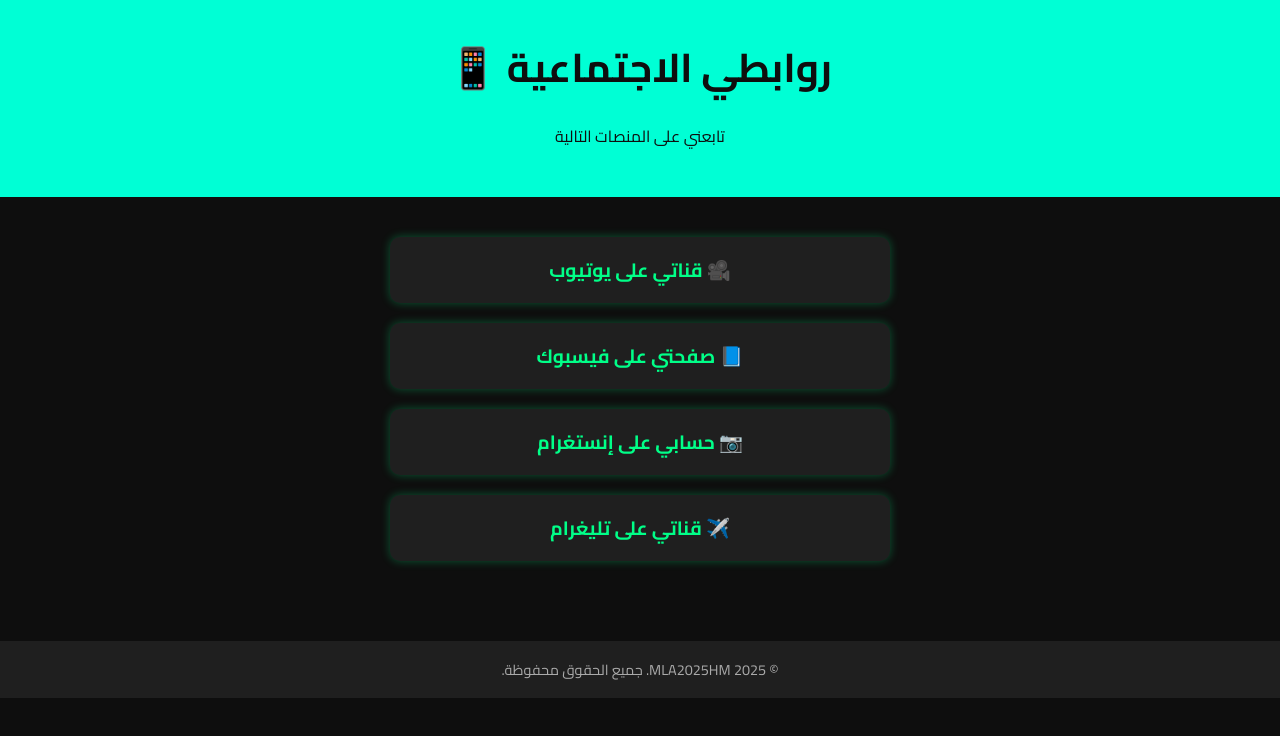
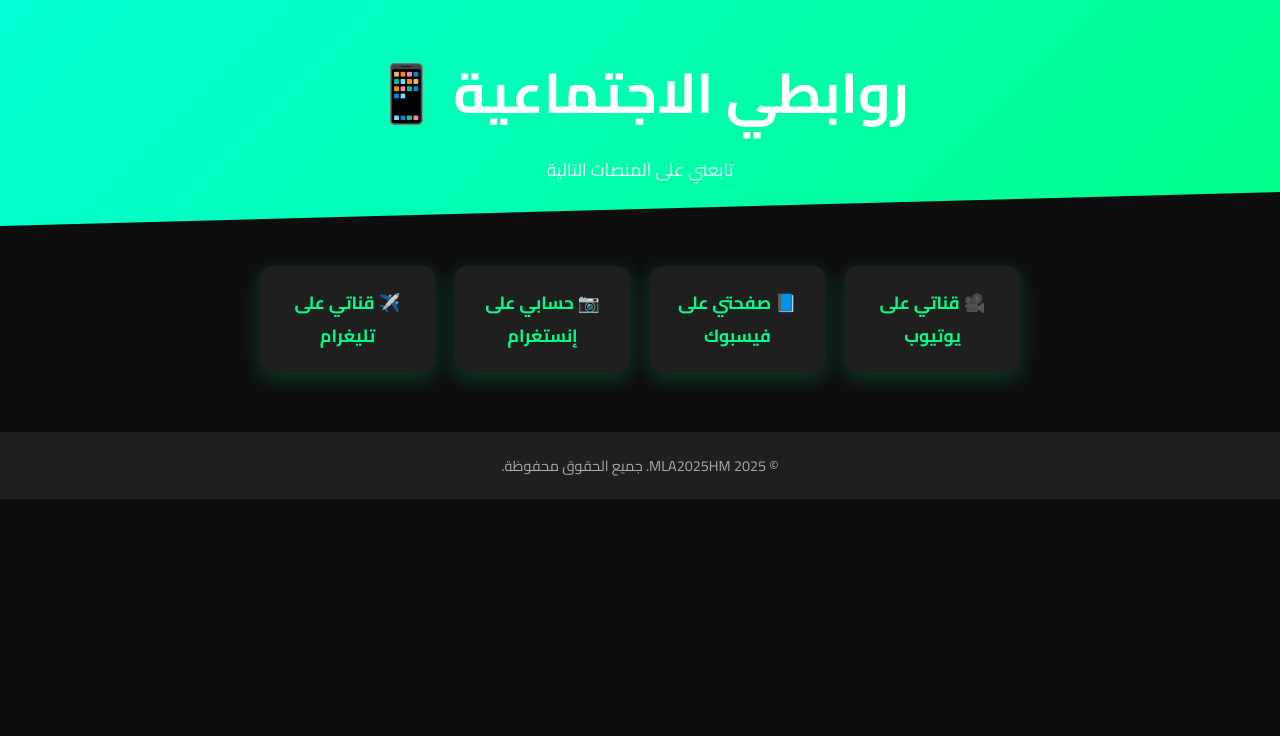
Before and after one commit to romojask/Links-hm, a plain HTML site: page index.html in a window 1280 px wide. Drawn offline with Linux system fonts and the light colour scheme.

Commit message:
Update index.html

```diff
--- a/index.html
+++ b/index.html
@@ -1,71 +1,174 @@
-<!DOCTYPE html><html lang="ar" dir="rtl">
+<!DOCTYPE html>
+<html lang="ar" dir="rtl">
 <head>
   <meta charset="UTF-8">
   <title>روابط MLA2025HM</title>
   <meta name="viewport" content="width=device-width, initial-scale=1">
+
+  <!-- Google Font -->
   <link href="https://fonts.googleapis.com/css2?family=Cairo:wght@400;700&display=swap" rel="stylesheet">
+
   <style>
-    body {
+    /* ========== Variables ========== */
+    :root {
+      --main-bg: #0e0e0e;
+      --accent: #00ffd5;
+      --accent-light: #00ff88;
+      --card-bg: #1f1f1f;
+      --text-light: #ffffff;
+      --text-muted: #aaa;
+      --transition: 0.3s ease-out;
+    }
+
+    /* ========== Global Reset ========== */
+    * {
       margin: 0;
       padding: 0;
-      background-color: #0e0e0e;
-      color: #ffffff;
-      font-family: 'Cairo', sans-serif;
-      text-align: center;
-    }header {
-  background-color: #00ffd5;
-  color: #0e0e0e;
-  padding: 30px 10px;
+      box-sizing: border-box;
     }
 
-h1 {
-  font-size: 2.5em;
-  margin: 0;
+    html, body {
+      height: 100%;
+      font-family: 'Cairo', sans-serif;
+      background: var(--main-bg);
+      color: var(--text-light);
+      text-align: center;
+      overflow-x: hidden;
+      animation: fadeIn 0.8s var(--transition) both;
     }
 
+    @keyframes fadeIn {
+      from { opacity: 0; transform: translateY(20px); }
+      to   { opacity: 1; transform: translateY(0); }
+    }
+
+    /* ========== Header ========== */
+    header {
+      position: relative;
+      padding: 40px 20px;
+      background: linear-gradient(135deg, var(--accent), var(--accent-light));
+      clip-path: polygon(0 0, 100% 0, 100% 85%, 0 100%);
+    }
+
+    header h1 {
+      font-size: 2.8rem;
+      margin-bottom: 8px;
+    }
+
+    header p {
+      font-size: 1rem;
+      opacity: 0.9;
+    }
+
+    /* ========== Links Section ========== */
     .links-container {
-  padding: 40px 20px;
-  display: flex;
-  flex-direction: column;
+      display: grid;
+      grid-template-columns: 1fr;
       gap: 20px;
-  max-width: 500px;
-  margin: 0 auto;
+      max-width: 800px;
+      margin: 40px auto;
+      padding: 0 20px;
     }
 
     .link-box {
-  background-color: #1f1f1f;
-  border-radius: 10px;
-  padding: 15px;
-  box-shadow: 0 0 10px rgba(0, 255, 136, 0.3);
-  transition: transform 0.3s;
+      position: relative;
+      background: var(--card-bg);
+      border-radius: 12px;
+      overflow: hidden;
+      box-shadow: 0 6px 20px rgba(0, 255, 136, 0.2);
+      transition: transform var(--transition), box-shadow var(--transition);
+      animation: popIn 0.6s both;
+    }
+
+    .link-box:nth-child(1) { animation-delay: 0.2s; }
+    .link-box:nth-child(2) { animation-delay: 0.35s; }
+    .link-box:nth-child(3) { animation-delay: 0.5s; }
+    .link-box:nth-child(4) { animation-delay: 0.65s; }
+
+    @keyframes popIn {
+      from { opacity: 0; transform: scale(0.9); }
+      to   { opacity: 1; transform: scale(1); }
+    }
+
+    .link-box::before {
+      content: '';
+      position: absolute;
+      top: -50%;
+      left: -50%;
+      width: 200%;
+      height: 200%;
+      background: radial-gradient(circle, var(--accent-light) 0%, transparent 70%);
+      opacity: 0;
+      transform: rotate(45deg);
+      transition: opacity var(--transition);
     }
 
     .link-box:hover {
-  transform: translateY(-5px);
+      transform: translateY(-8px);
+      box-shadow: 0 12px 30px rgba(0, 255, 136, 0.3);
+    }
+
+    .link-box:hover::before {
+      opacity: 0.1;
     }
 
     .link-box a {
-  color: #00ff88;
+      display: block;
+      padding: 20px;
+      color: var(--accent-light);
       text-decoration: none;
-  font-size: 1.2em;
-  font-weight: bold;
+      font-size: 1.25rem;
+      font-weight: 700;
+      transition: color var(--transition);
     }
 
-footer {
-  margin-top: 40px;
-  padding: 15px;
-  font-size: 0.9em;
-  color: #aaa;
-  background-color: #1f1f1f;
+    .link-box a:hover {
+      color: var(--accent);
     }
 
+    /* ========== Footer ========== */
+    footer {
+      margin-top: 60px;
+      padding: 20px;
+      font-size: 0.9rem;
+      color: var(--text-muted);
+      background: var(--card-bg);
+    }
+
+    /* ========== Responsive ========== */
+    @media (min-width: 600px) {
+      .links-container {
+        grid-template-columns: 1fr 1fr;
+      }
+
+      header h1 {
+        font-size: 3.5rem;
+      }
+
+      header p {
+        font-size: 1.1rem;
+      }
+    }
+
+    @media (min-width: 1024px) {
+      .links-container {
+        grid-template-columns: repeat(4, 1fr);
+      }
+
+      .link-box a {
+        font-size: 1.1rem;
+      }
+    }
   </style>
 </head>
 <body>
+
   <header>
     <h1>روابطي الاجتماعية 📱</h1>
     <p>تابعني على المنصات التالية</p>
-  </header>  <div class="links-container">
+  </header>
+
+  <div class="links-container">
     <div class="link-box">
       <a href="https://youtube.com/@mla2025hm" target="_blank">🎥 قناتي على يوتيوب</a>
     </div>
@@ -78,8 +181,11 @@ footer {
     <div class="link-box">
       <a href="https://hmjask.github.io/HM-CHANNELS/" target="_blank">✈️ قناتي على تليغرام</a>
     </div>
-  </div>  <footer>
+  </div>
+
+  <footer>
     &copy; 2025 MLA2025HM. جميع الحقوق محفوظة.
   </footer>
+
 </body>
 </html>
```
Lines whose indentation alone changed are shown as unchanged.
